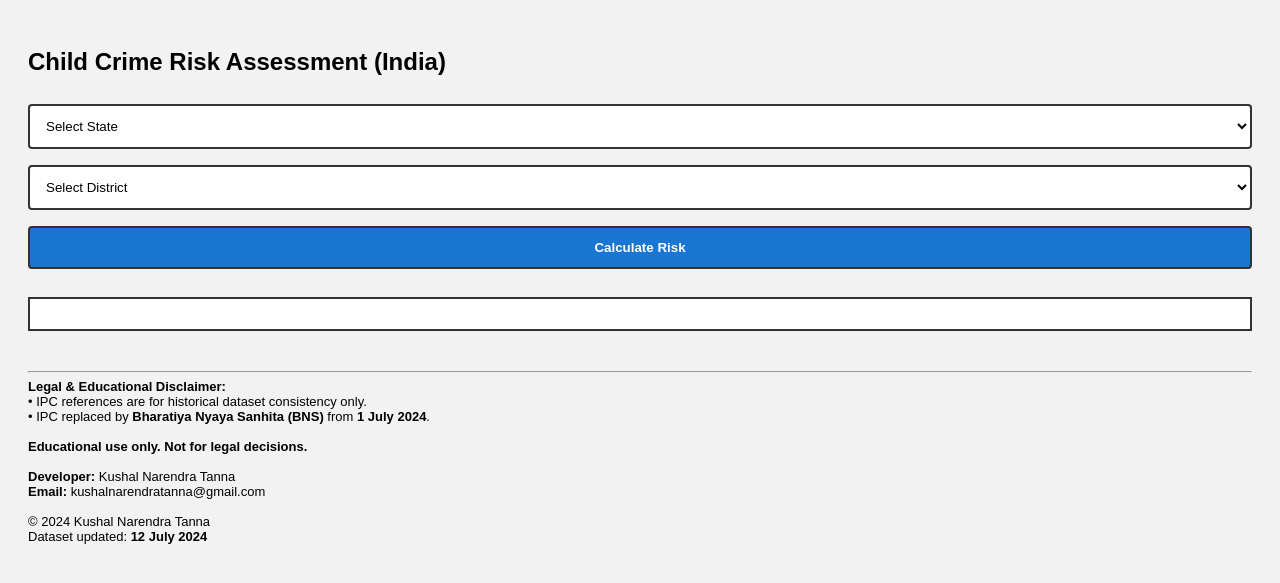
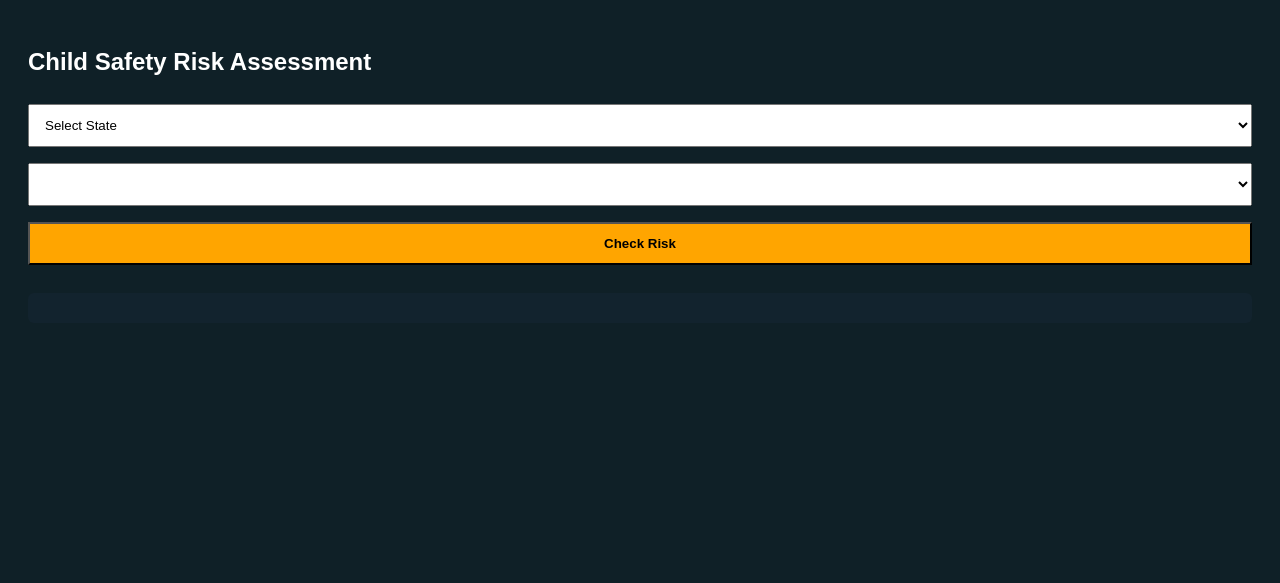
Before and after one commit to kushalnarendratanna-arch/ncrb-crime-risk-api, a Flask app: page / in a window 1280 px wide. Shown: the top 583 px of the page. Run offline with Flask 3, Linux system fonts and the light colour scheme; lists and menus that the app fills with data are empty; parts of the project's set-up code (start-up, migrations or seed data) failed here and were passed over.

Commit message:
Refactor index.html for title and style updates
Updated the title and styles for improved aesthetics. Modified the JavaScript to enhance functionality for state and district selection.

```diff
--- a/templates/index.html
+++ b/templates/index.html
@@ -2,125 +2,89 @@
 <html>
 <head>
 <meta charset="UTF-8">
-<title>Child Crime Risk Assessment</title>
+<title>Child Safety Risk Assessment</title>
 
 <style>
 body {
     font-family: Arial;
-    background: #f2f2f2;
+    background: #0f2027;
+    color: #fff;
     padding: 20px;
-    color: #000;
 }
-
 select, button {
     width: 100%;
     padding: 12px;
     margin: 8px 0;
-    background: #ffffff;
-    color: #000;
-    border: 2px solid #333;
-    border-radius: 4px;
 }
-
 button {
-    background: #1976d2;
-    color: #fff;
+    background: orange;
     font-weight: bold;
 }
-
-#result {
+.card {
+    background: #12232e;
+    padding: 15px;
     margin-top: 20px;
-    padding: 15px;
-    background: #ffffff;
-    border: 2px solid #333;
-}
-
-footer {
-    margin-top: 40px;
-    font-size: 13px;
+    border-radius: 6px;
 }
 </style>
 </head>
 
 <body>
 
-<h2>Child Crime Risk Assessment (India)</h2>
+<h2>Child Safety Risk Assessment</h2>
 
-<select id="state">
-<option value="">Select State</option>
-</select>
+<select id="state"></select>
+<select id="district"></select>
 
-<select id="district">
-<option value="">Select District</option>
-</select>
+<button onclick="checkRisk()">Check Risk</button>
 
-<button onclick="calculateRisk()">Calculate Risk</button>
-
-<div id="result"></div>
-
-<footer>
-<hr>
-<b>Legal & Educational Disclaimer:</b><br>
-• IPC references are for historical dataset consistency only.<br>
-• IPC replaced by <b>Bharatiya Nyaya Sanhita (BNS)</b> from <b>1 July 2024</b>.<br><br>
-
-<b>Educational use only. Not for legal decisions.</b><br><br>
-
-<b>Developer:</b> Kushal Narendra Tanna<br>
-<b>Email:</b> kushalnarendratanna@gmail.com<br><br>
-
-© 2024 Kushal Narendra Tanna<br>
-Dataset updated: <b>12 July 2024</b>
-</footer>
+<div id="result" class="card"></div>
 
 <script>
-const state = document.getElementById("state");
-const district = document.getElementById("district");
+const stateSel = document.getElementById("state");
+const districtSel = document.getElementById("district");
 const result = document.getElementById("result");
 
 fetch("/states")
 .then(r => r.json())
-.then(data => data.forEach(s => {
-    let o = document.createElement("option");
-    o.value = s; o.text = s;
-    state.add(o);
-}));
+.then(states => {
+    stateSel.innerHTML = "<option>Select State</option>";
+    states.forEach(s => stateSel.innerHTML += `<option>${s}</option>`);
+});
 
-state.onchange = () => {
-    district.innerHTML = '<option value="">Select District</option>';
-    fetch(`/districts?state=${state.value}`)
+stateSel.onchange = () => {
+    fetch(`/districts?state=${stateSel.value}`)
     .then(r => r.json())
-    .then(data => data.forEach(d => {
-        let o = document.createElement("option");
-        o.value = d; o.text = d;
-        district.add(o);
-    }));
+    .then(d => {
+        districtSel.innerHTML = "";
+        d.forEach(x => districtSel.innerHTML += `<option>${x}</option>`);
+    });
 };
 
-function calculateRisk() {
-    result.innerHTML = "Calculating...";
+function checkRisk() {
     fetch("/predict", {
         method: "POST",
         headers: {"Content-Type": "application/json"},
         body: JSON.stringify({
-            state: state.value,
-            district: district.value
+            state: stateSel.value,
+            district: districtSel.value
         })
     })
     .then(r => r.json())
     .then(d => {
-        if (d.error) {
-            result.innerHTML = "❌ " + d.error;
-            return;
-        }
         result.innerHTML = `
+        <b>State:</b> ${d.state}<br>
+        <b>District:</b> ${d.district}<br><br>
+
+        <b>IPC Crimes:</b> ${d.ipc}<br>
+        <b>SLL Crimes:</b> ${d.sll}<br>
+        <b>Total Crimes:</b> ${d.total}<br><br>
+
         <b>Risk Level:</b> <span style="color:${d.color}">${d.risk_level}</span><br>
-        <b>Confidence:</b> ${d.confidence}%<br>
-        <b>Risk Score:</b> ${d.risk_score}<br>
-        <b>Total Crimes:</b> ${d.total}
+        <b>Risk Score:</b> ${d.risk_score}/100<br>
+        <b>Model Confidence:</b> ${d.confidence}%
         `;
-    })
-    .catch(() => result.innerHTML = "❌ Server error");
+    });
 }
 </script>
 
```
